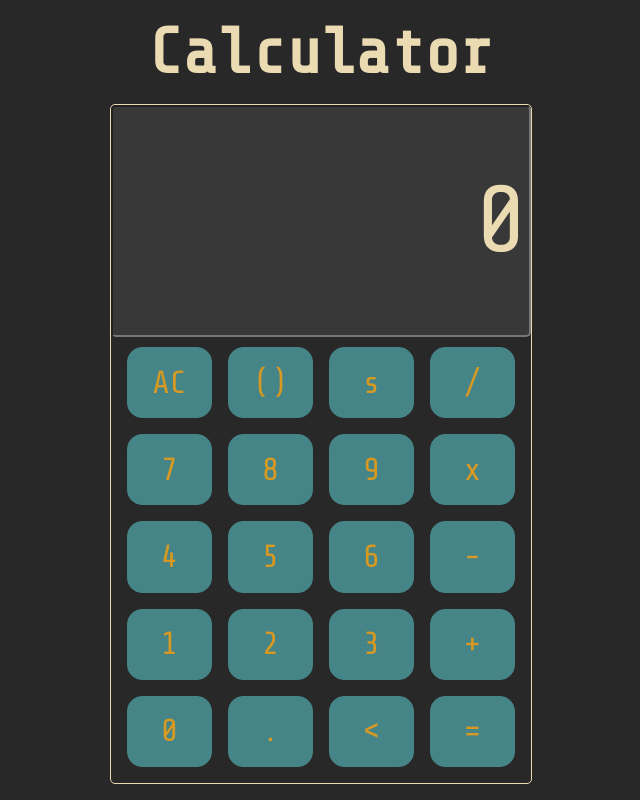
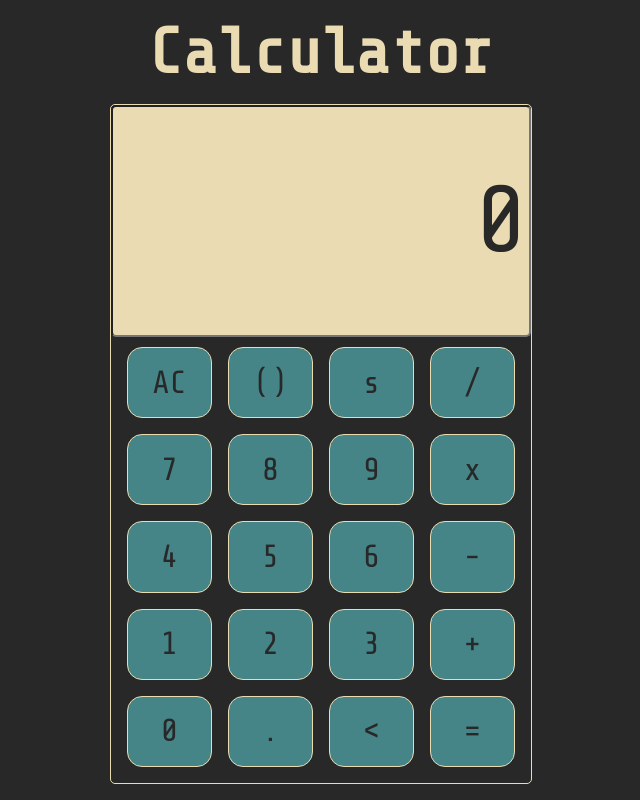
Before and after one commit to Qlimscape/calculatorjs, a React (Create React App) app: page / in a window 1280 px wide. Shown: the whole page, without its empty margins (319-959 px from the left). Built offline with nearby package versions, Linux system fonts and the light colour scheme.

Commit message:
change styling

```diff
--- a/src/App.css
+++ b/src/App.css
@@ -1,14 +1,18 @@
-/*
-green = 689d6a
-blue = 458588
-yellow = d79921
-red = cc241d
-black = 282828
-white = ebdbb2
-*/
+:root {
+	--green: #689d6a;
+	--darkgreen: #486e4a;
+	--blue: #458588;
+	--yellow: #d79921;
+	--red: #cc241d;
+	--black: #282828;
+	--grey: #67655b;
+	--white: #ebdbb2;
+	--darkwhite: #ecc96f;
+}
+
 
 body {
-	background-color: #282828;
+	background-color: var(--black);
 	font-family: 'Share Tech Mono', monospace;
 }
 
@@ -35,7 +39,8 @@ h1 {
 .calculator {
 	width: 420px;
 	height: 690px;
-	border: 1px solid #ebdbb2;
+	background-color: var(--black);
+	border: 1px solid var(--white);
 	border-radius: 5px;
 	display: grid;
 	grid-template: repeat(9, 1fr) / repeat(4, 1fr);
@@ -44,8 +49,8 @@ h1 {
 
 .display {
 	grid-area: 1/1/4/5;
-	color: #ebdbb2;
-	background-color: #383838;
+	color: var(--black);
+	background-color: var(--white);
 	font-family: "Share Tech Mono", monospace;
 	width: 98%;
 	height: 100%;
@@ -68,19 +73,19 @@ input {
 
 button {
 	font-size: 2rem;
-	border: 1px solid #458588;
+	border: 1px solid var(--white);
 	font-family: "Share Tech Mono", monospace;
-	color: #d79921;
-	background-color: #458588;
+	color: var(--black);
+	background-color: var(--blue);
 	border-radius: 15px;
 	width: 100%;
 	height: 100%;
 }
 
 button:hover {
-	background-color: #689d6a;
+	background-color: var(--green);
 }
 
 button:active {
-	background-color: #d79921;
+	background-color: var(--yellow);
 }
--- a/src/calculate.js
+++ b/src/calculate.js
@@ -16,3 +16,7 @@ function parse(operation) {
 
 	return operationList;
 }
+
+function calculateBasic(operationList) {
+
+}
```
